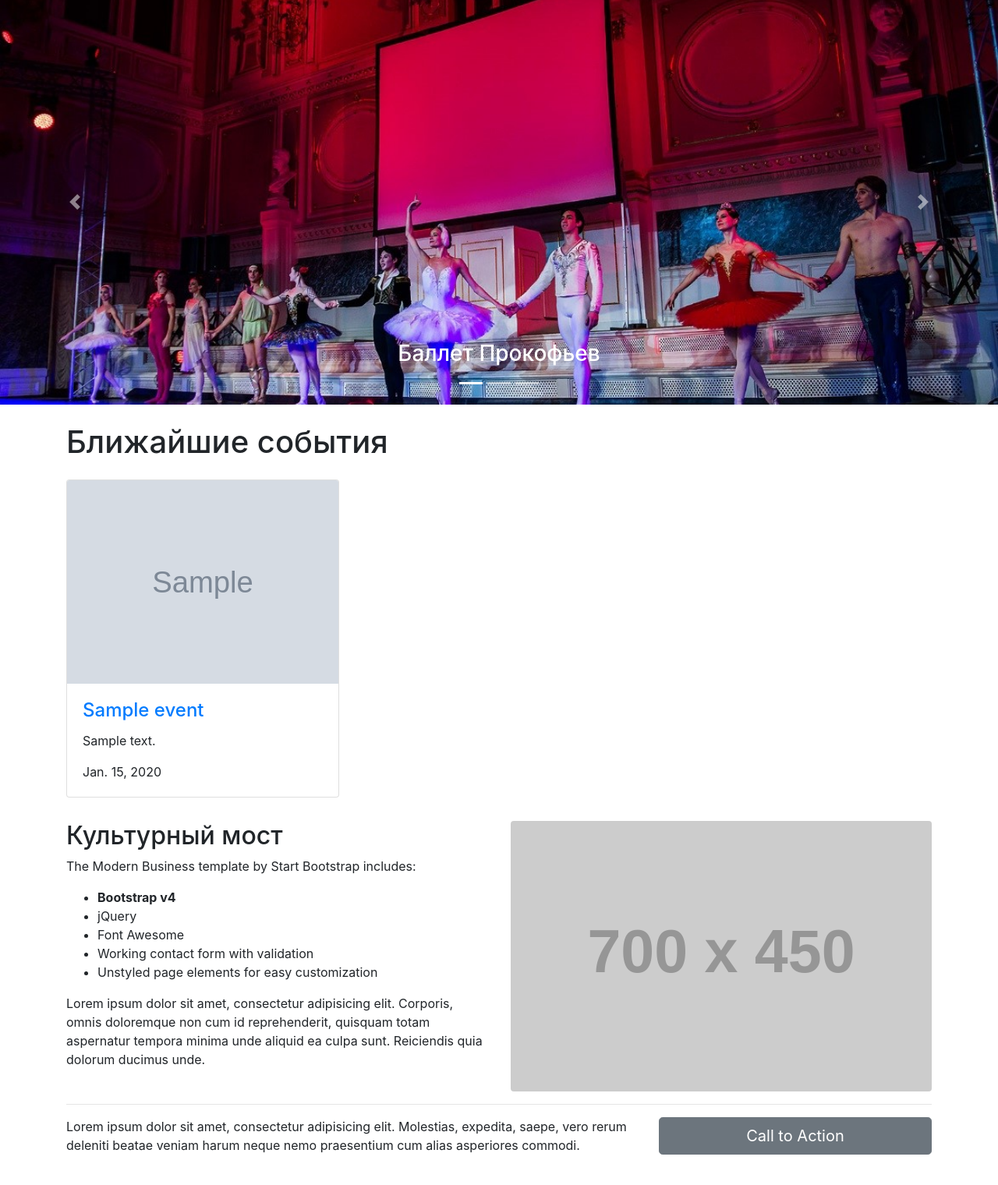
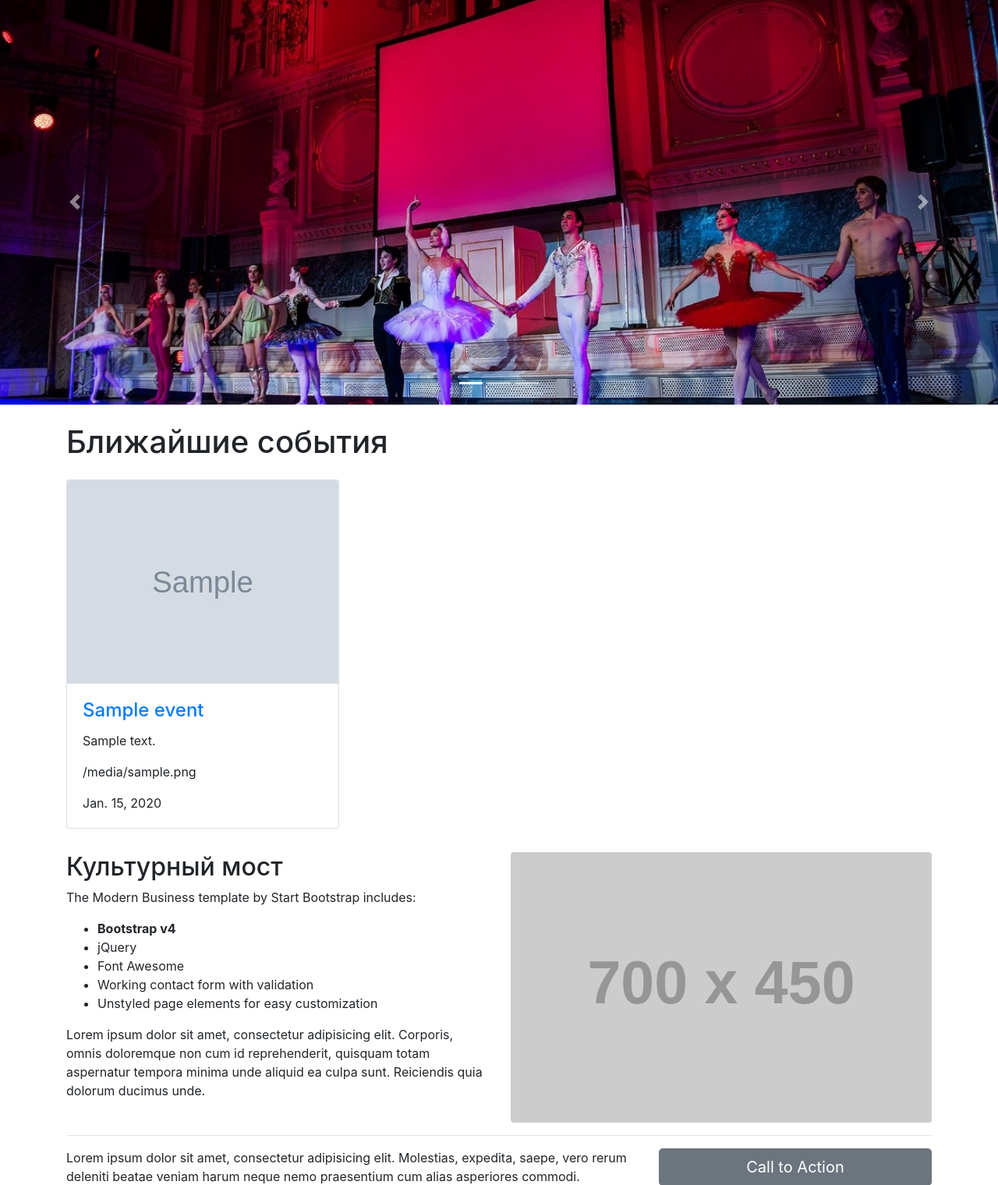
Before and after one commit to damwead/visitsaintpeter_old, a Django app: page / in a window 1280 px wide. Shown: the part 57-1577 px from the top of the page at 78% size. Run offline with Django 3.2, Linux system fonts and the light colour scheme; tables that the repository leaves empty hold one stand-in row (values such as "Sample post"); grey boxes marked "Sample" are stand-in pictures; grey boxes labelled with a size stand in for pictures from a placeholder-image service; some libraries are stand-ins or nearby versions.

Commit message:
fixed text

```diff
--- a/news/models.py
+++ b/news/models.py
@@ -1,4 +1,7 @@
+import datetime
+
 from django.db import models
+from django.utils import timezone
 
 
 class Event(models.Model):
@@ -8,3 +11,9 @@ class Event(models.Model):
     date_added = models.DateField(auto_now=True, null=True, blank=True)
     date_of_event = models.DateField(null=True, blank=True)
     place = models.CharField(max_length=20, null=True, blank=True)
+
+    def __str__(self):  # make comment why I need this
+        return self.title
+
+    def published_recently(self):
+        return self.date_added >= (timezone.now() - datetime.timedelta(days=7))
--- a/templates/index.html
+++ b/templates/index.html
@@ -12,19 +12,19 @@
         <!-- Slide One - Set the background image for this slide in the line below -->
         <div class="carousel-item active" style="background-image: url('../static/pages/img/fp_scene.jpg')">
           <div class="carousel-caption d-none d-md-block">
-            <h3>Баллет Прокофьев</h3>
+<!--            <h3>Баллет Прокофьев</h3>-->
           </div>
         </div>
         <!-- Slide Two - Set the background image for this slide in the line below -->
         <div class="carousel-item" style="background-image: url('../static/pages/img/fp_girls.jpg')">
           <div class="carousel-caption d-none d-md-block">
-            <h3>Баллет "Белоснежка"</h3>
+<!--            <h3>Баллет "Белоснежка"</h3>-->
           </div>
         </div>
         <!-- Slide Three - Set the background image for this slide in the line below -->
-        <div class="carousel-item" style="background-image: url('../static/pages/img/fp_guys.jpg')">
+        <div class="carousel-item" style="background-image: url('../static/pages/img/fp_violetscene.jpg')">
           <div class="carousel-caption d-none d-md-block">
-            <h3>Баллет Петипа</h3>
+<!--            <h3>Баллет Петипа</h3>-->
           </div>
         </div>
       </div>
@@ -88,12 +88,13 @@
       {% for event in object_list %}
       <div class="col-lg-4 col-sm-6 portfolio-item">
         <div class="card h-100">
-          <a href="#"><img class="card-img-top" src="{{ event.poster.url }}"></a>
+          <a href="#"><img class="card-img-top" src="..{{ event.poster.url }}"></a>
           <div class="card-body">
             <h4 class="card-title">
               <a href="#">{{ event.title }}</a>
             </h4>
             <p class="card-text">{{ event.description }}</p>
+            <p class="card-text">{{ event.poster.url }}</p>
             <p class="card-text">{{ event.date_of_event }}</p>
           </div>
         </div>
--- a/vsp/urls.py
+++ b/vsp/urls.py
@@ -13,4 +13,4 @@ urlpatterns = [
     path('about/', about_view),
     path('events/', EventView.as_view()),
     path('admin/', admin.site.urls),
-] + static(settings.MEDIA_URL, document_root=settings.MEDIA_ROOT)
+] #+ static(settings.MEDIA_URL, document_root=settings.MEDIA_ROOT)
```
Also changed, not shown: static/pages/img/fp_violetscene.jpg (added), 4 other files.
